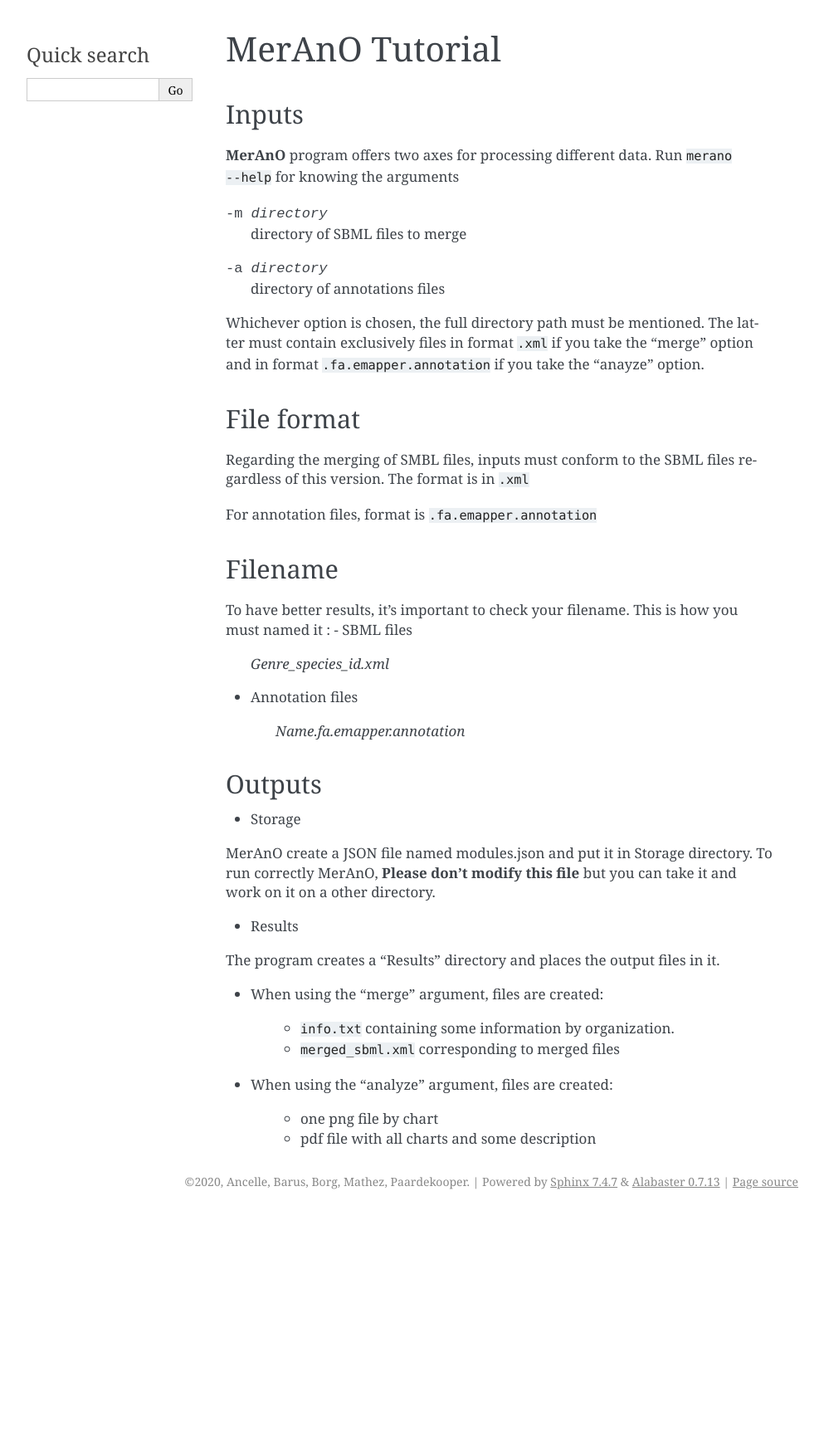
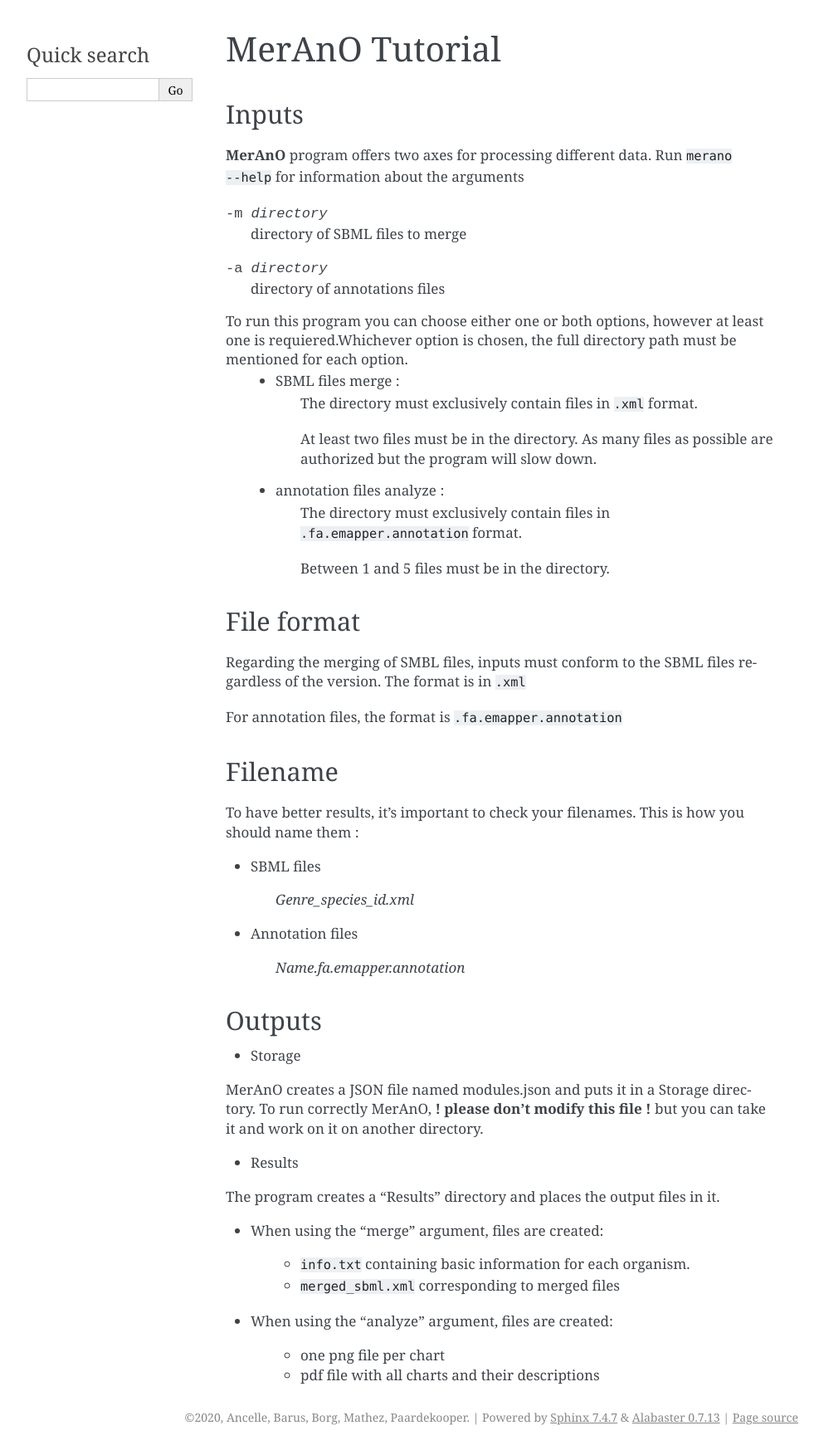
Before and after one commit to marlenebrs/MerAnO, a Sphinx documentation site: the page built from docs/source/tutorial.rst, in a window 1280 px wide. Shown: the whole page at 83% size, without its empty margins (148-1141 px from the left). Built offline with Sphinx 7.4.7, drawn with Linux system fonts in a browser that asks for light colours; before the commit the page ends 1463 px from its top, so only the background shows below that.

Commit message:
update tutorial

```diff
--- a/docs/source/tutorial.rst
+++ b/docs/source/tutorial.rst
@@ -7,27 +7,38 @@
 -------
 
 **MerAnO** program offers two axes for processing different data.
-Run ``merano --help`` for knowing the arguments
+Run ``merano --help`` for information about the arguments
 
 -m directory         directory of SBML files to merge
 -a directory         directory of annotations files
 
 
-Whichever option is chosen, the full directory path must be mentioned. The latter must contain exclusively files in format ``.xml`` if you take the "merge" option and in format ``.fa.emapper.annotation`` if you take the "anayze" option.
+
+To run this program you can choose either one or both options, however at least one is requiered.Whichever option is chosen, the full directory path must be mentioned for each option.
+ * SBML files merge :
+	The directory must exclusively contain files in ``.xml`` format.
+
+	At least two files must be in the directory. As many files as possible are authorized but the program will slow down.
+
+ * annotation files analyze :
+	The directory must exclusively contain files in ``.fa.emapper.annotation`` format.
+
+	Between 1 and 5 files must be in the directory.
 
 File format
 -----------
 
 
-Regarding the merging of SMBL files, inputs must conform to the SBML files regardless of this version.
+Regarding the merging of SMBL files, inputs must conform to the SBML files regardless of the version.
 The format is in ``.xml``
 
-For annotation files, format is ``.fa.emapper.annotation``
+For annotation files, the format is ``.fa.emapper.annotation``
 
 Filename
 ---------
 
-To have better results, it's important to check your filename. This is how you must named it :
+To have better results, it's important to check your filenames. This is how you should name them :
+
 - SBML files
 
 	*Genre_species_id.xml*
@@ -41,7 +52,7 @@
 --------
 - Storage
 
-MerAnO create a JSON file named modules.json and put it in Storage directory. To run correctly MerAnO, **Please don't modify this file** but you can take it and work on it on a other directory.
+MerAnO creates a JSON file named modules.json and puts it in a Storage directory. To run correctly MerAnO, **! please don't modify this file !** but you can take it and work on it on another directory.
 
 - Results
 
@@ -49,10 +60,10 @@
 
 * When using the "merge" argument, files are created:
 
-	* ``info.txt`` containing some information by organization.
+	* ``info.txt`` containing basic information for each organism.
 	* ``merged_sbml.xml`` corresponding to merged files
 
 * When using the "analyze" argument, files are created:
 
-	* one png file by chart
-	* pdf file with all charts and some description
+	* one png file per chart
+	* pdf file with all charts and their descriptions
```
